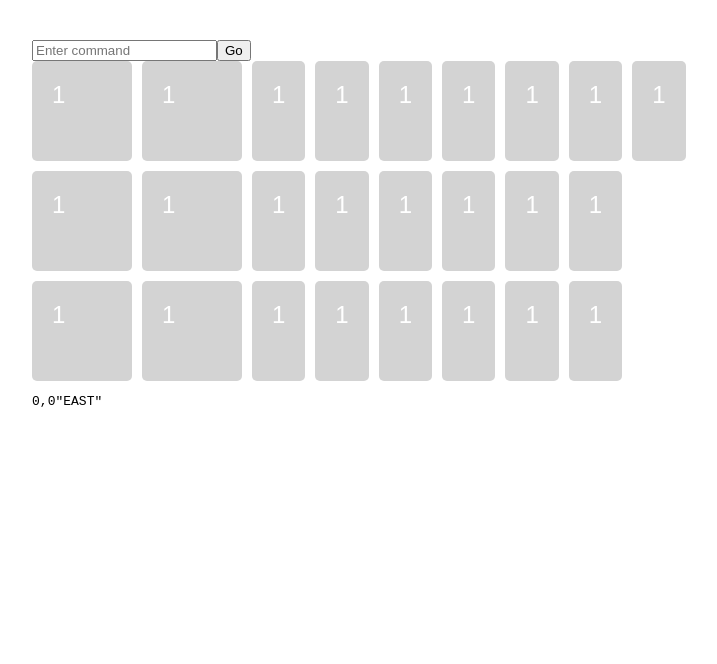
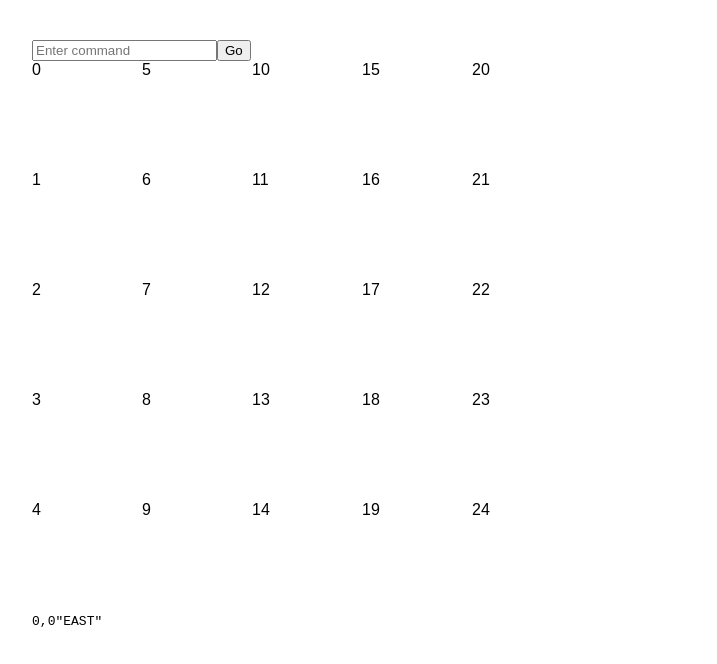
Before and after one commit to dimitri-a/turtle_test, a React (Create React App) app: page / in a window 1280 px wide. Shown: the top 664 px of the page, without its empty margins (8-725 px from the left). Built offline with nearby package versions, Linux system fonts and the light colour scheme.

Commit message:
css update

```diff
--- a/src/App.css
+++ b/src/App.css
@@ -12,12 +12,11 @@ body {
 }
 
 
-
 .wrapper {
   width: 600px;
   display: grid;
   grid-gap: 10px;
-  grid-template-columns: repeat(2, 100px);
-  grid-template-rows: 100px 100px 100px;
+  grid-template-columns: repeat(5, 100px);
+  grid-template-rows: repeat(5, 100px);
   grid-auto-flow: column;
 }
--- a/src/components/Box.js
+++ b/src/components/Box.js
@@ -1,11 +1,14 @@
 import React, {Component} from 'react';
 
 export default class Box extends Component {
+
     render() {
 
         var indents = [];
         for (var i = 0; i < 25; i++) {
-            indents.push(<div className="box box1">1</div>);
+
+            indents.push(<div id={i} >{i}</div>);
+
         }
         console.log('indents=',indents);
         return (
```
